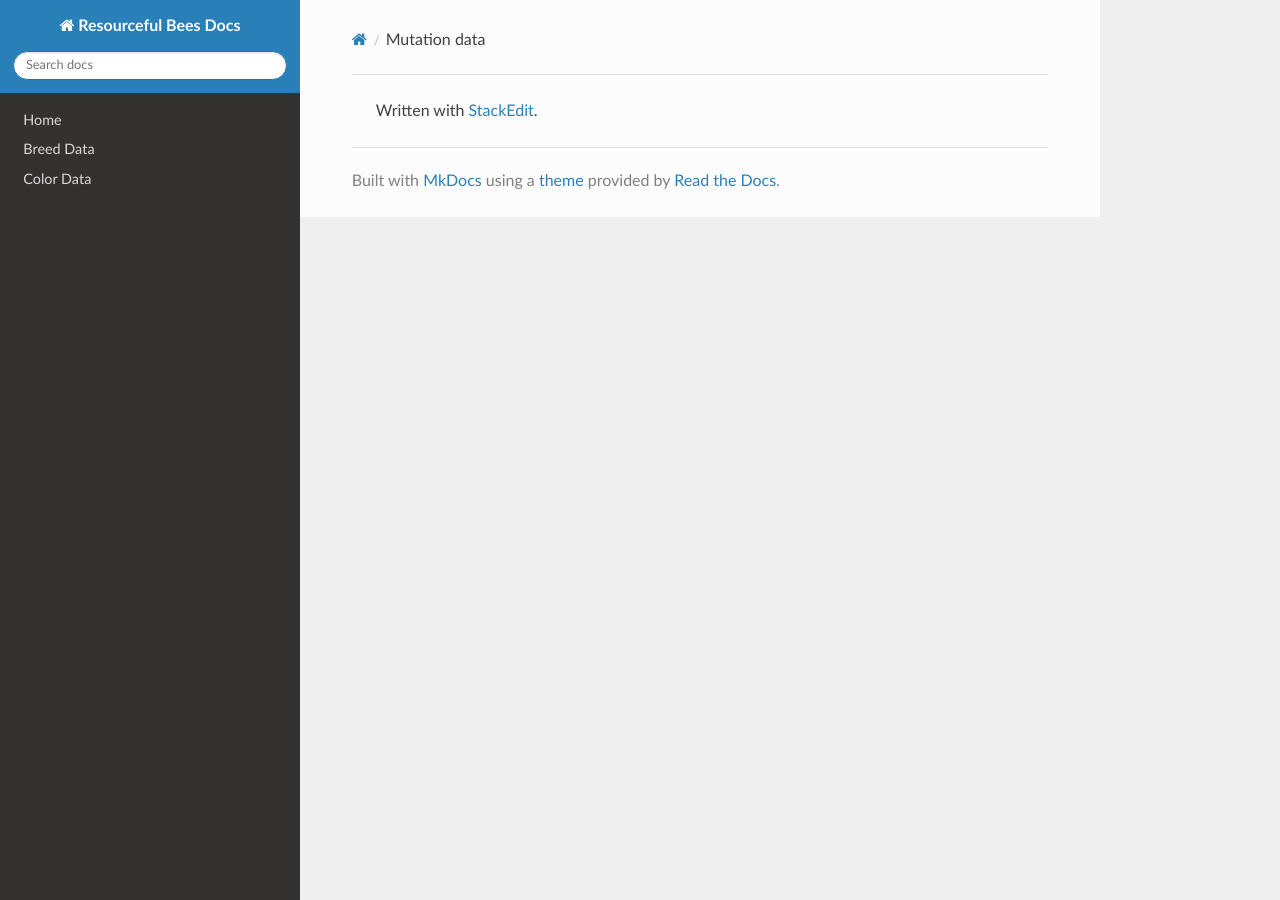
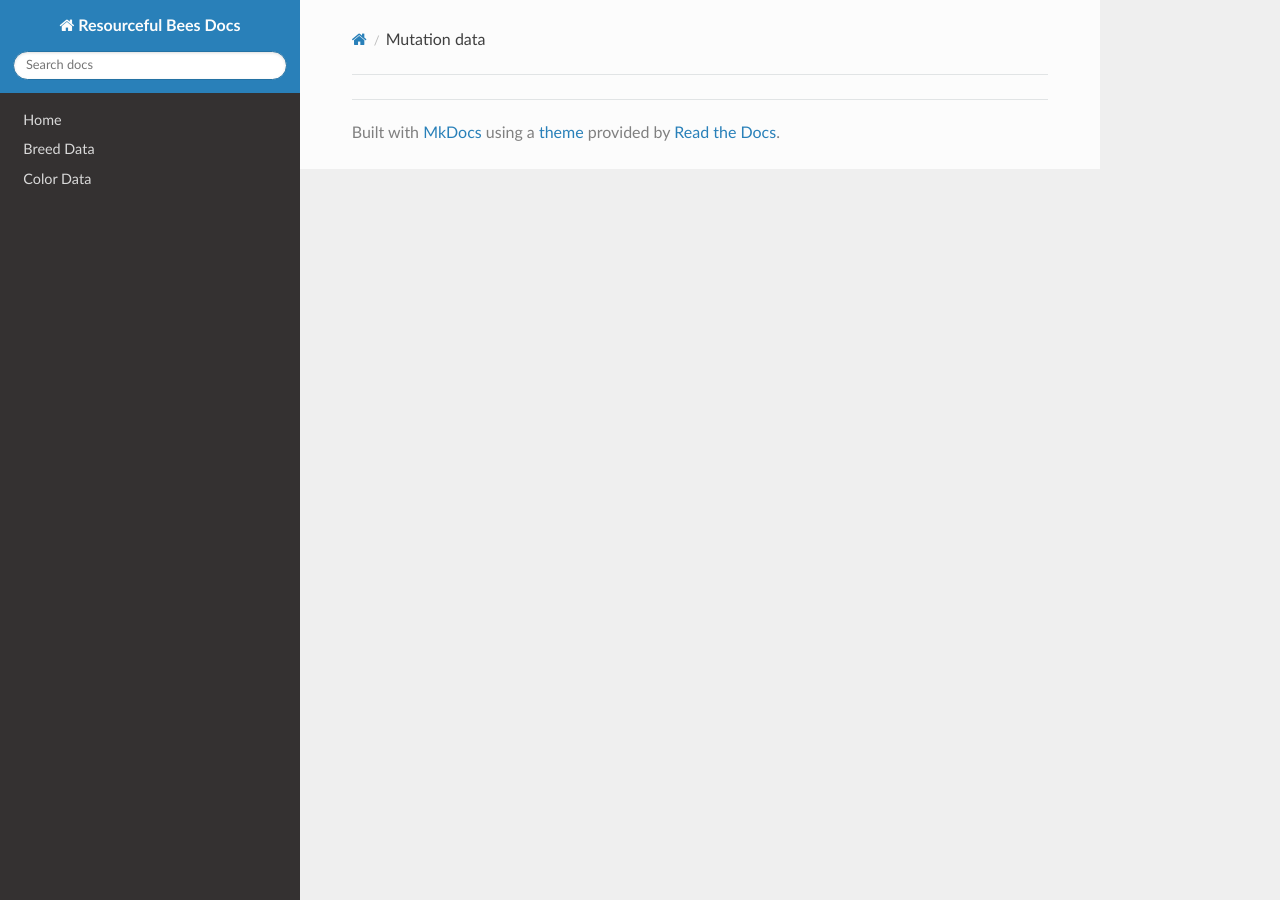
Before and after one commit to Team-Resourceful/ResourcefulBeesDocs, an MkDocs documentation site: the page built from docs/bee_data/mutation_data.md, in a window 1280 px wide. Built offline with MkDocs 1.6.1, drawn with Linux system fonts in a browser that asks for light colours; nearby versions of some CDN libraries.

Commit message:
docs/bee_data/mutation_data.md updated from https://stackedit.io/

```diff
--- a/docs/bee_data/mutation_data.md
+++ b/docs/bee_data/mutation_data.md
@@ -1,7 +1,4 @@
 
-
-
-> Written with [StackEdit](https://stackedit.io/).
 <!--stackedit_data:
-eyJoaXN0b3J5IjpbNzMwOTk4MTE2XX0=
+eyJoaXN0b3J5IjpbLTIwODg3NDY2MTIsNzMwOTk4MTE2XX0=
 -->
```
